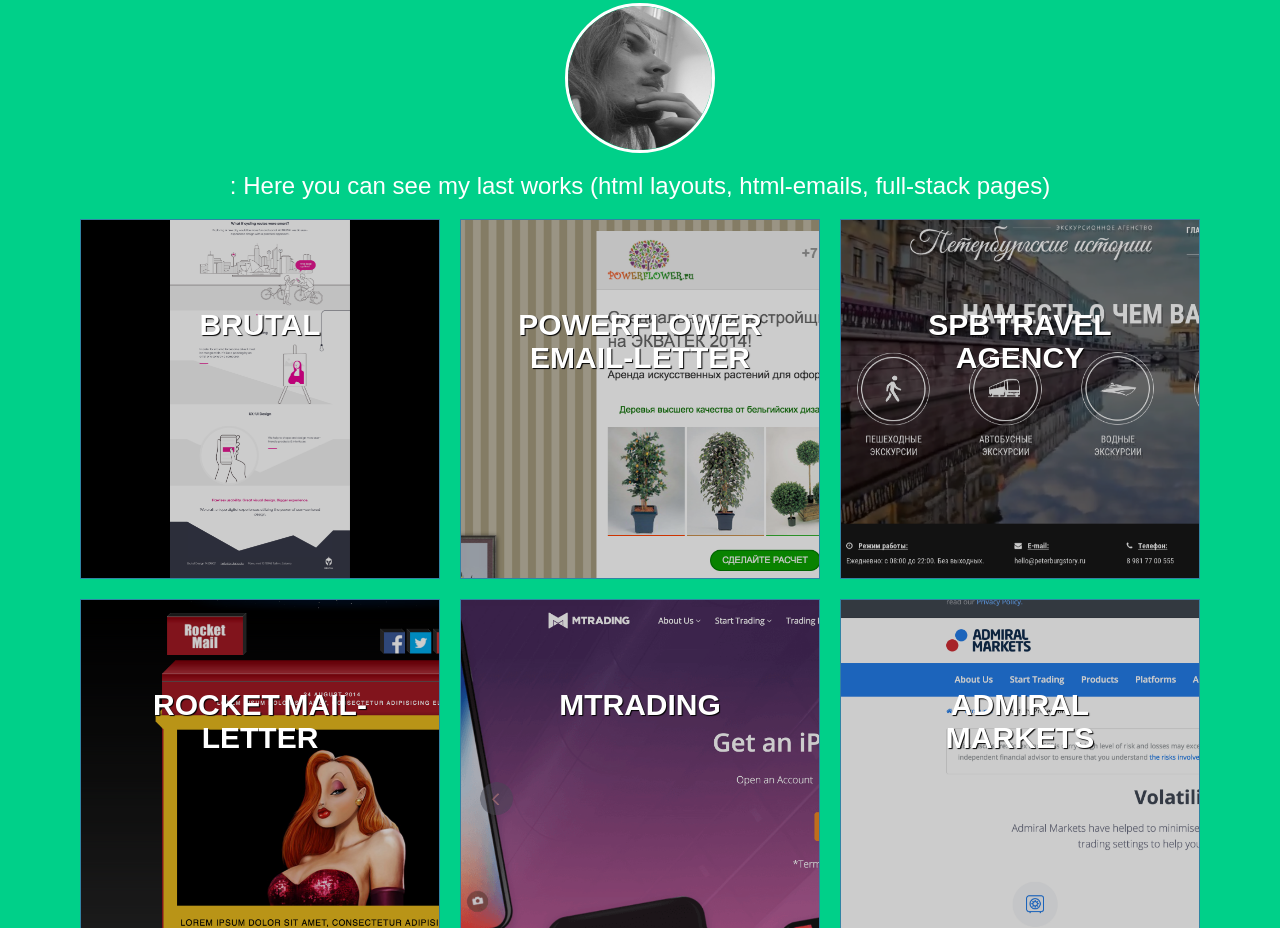
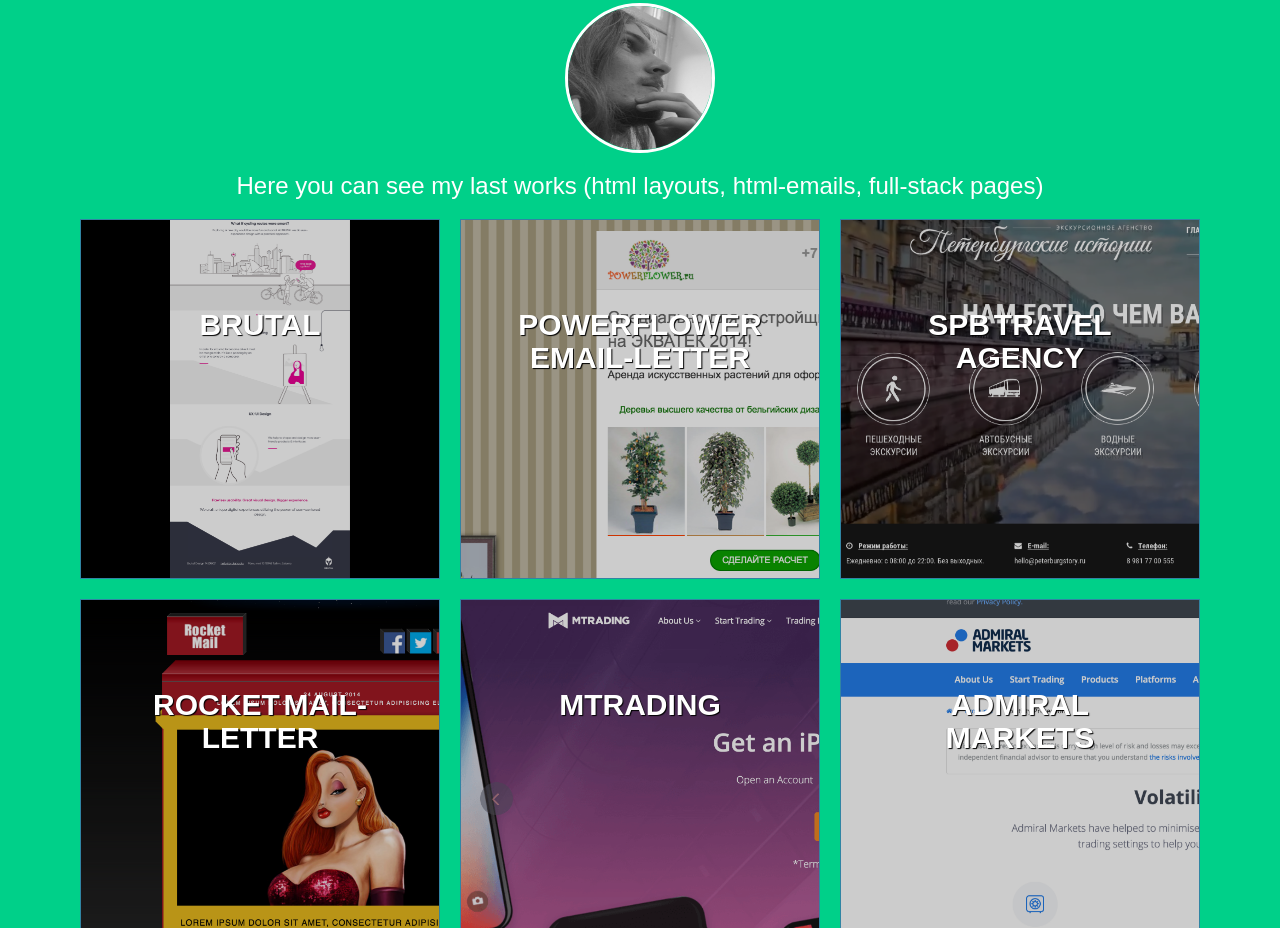
Before and after one commit to GSemikozov/GSemikozov.github.io, a website: page index.html in a window 1280 px wide. Shown: the part 776-1704 px from the top of the page. Drawn offline with nearby package versions, Linux system fonts and the light colour scheme; some packages are replaced by stand-ins of ours.

Commit message:
fix text

```diff
--- a/index.html
+++ b/index.html
@@ -74,7 +74,7 @@
                     <div class="container">
                         <img src="img/my_foto.jpg" alt="portrait" class="portrait img-circle">
                         <h3>
-                            : Here you can see my last works (html layouts, html-emails, full-stack pages)
+                            Here you can see my last works (html layouts, html-emails, full-stack pages)
                         </h3>
                     </div>
                     <div class="container">
```
